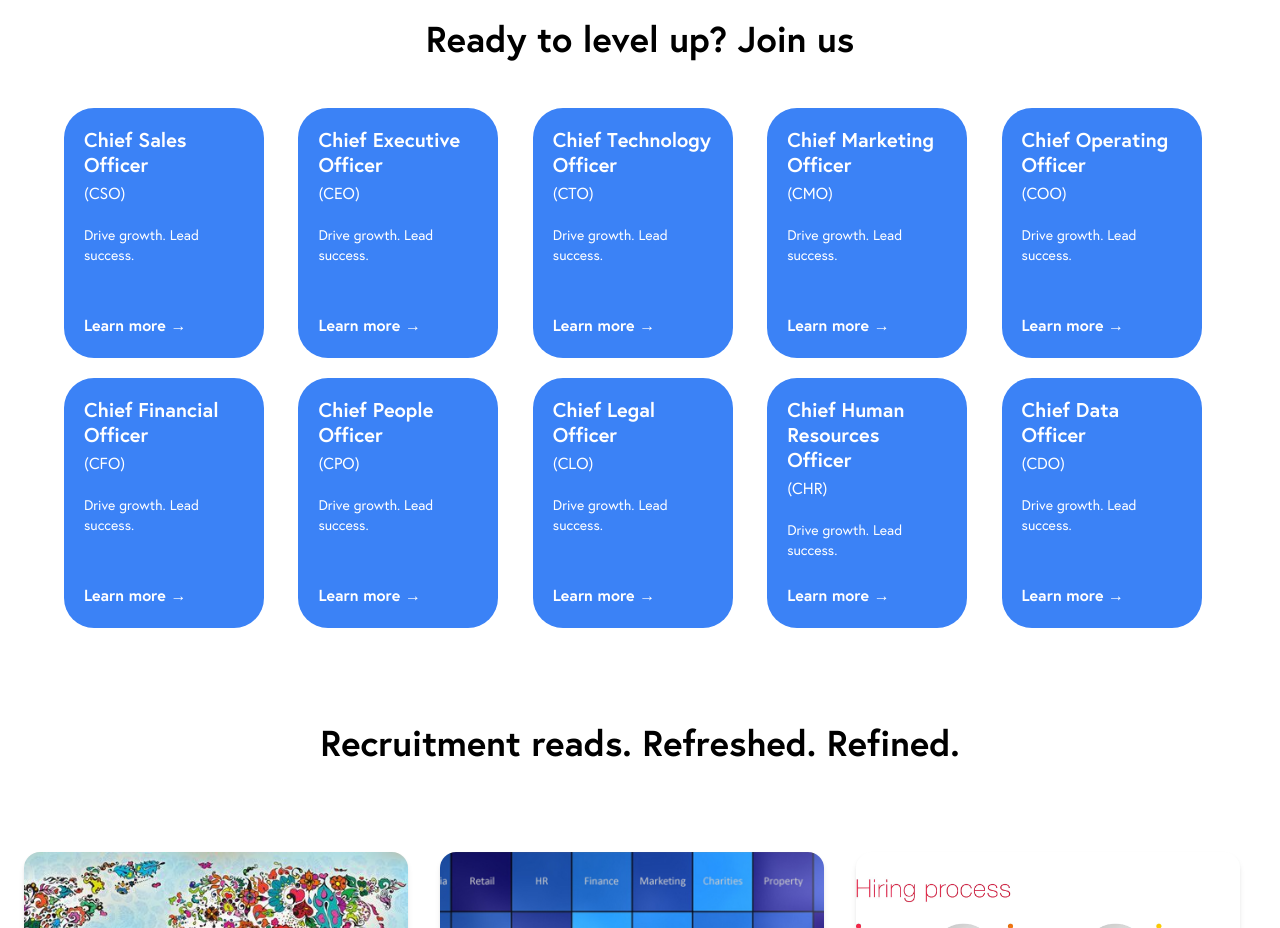
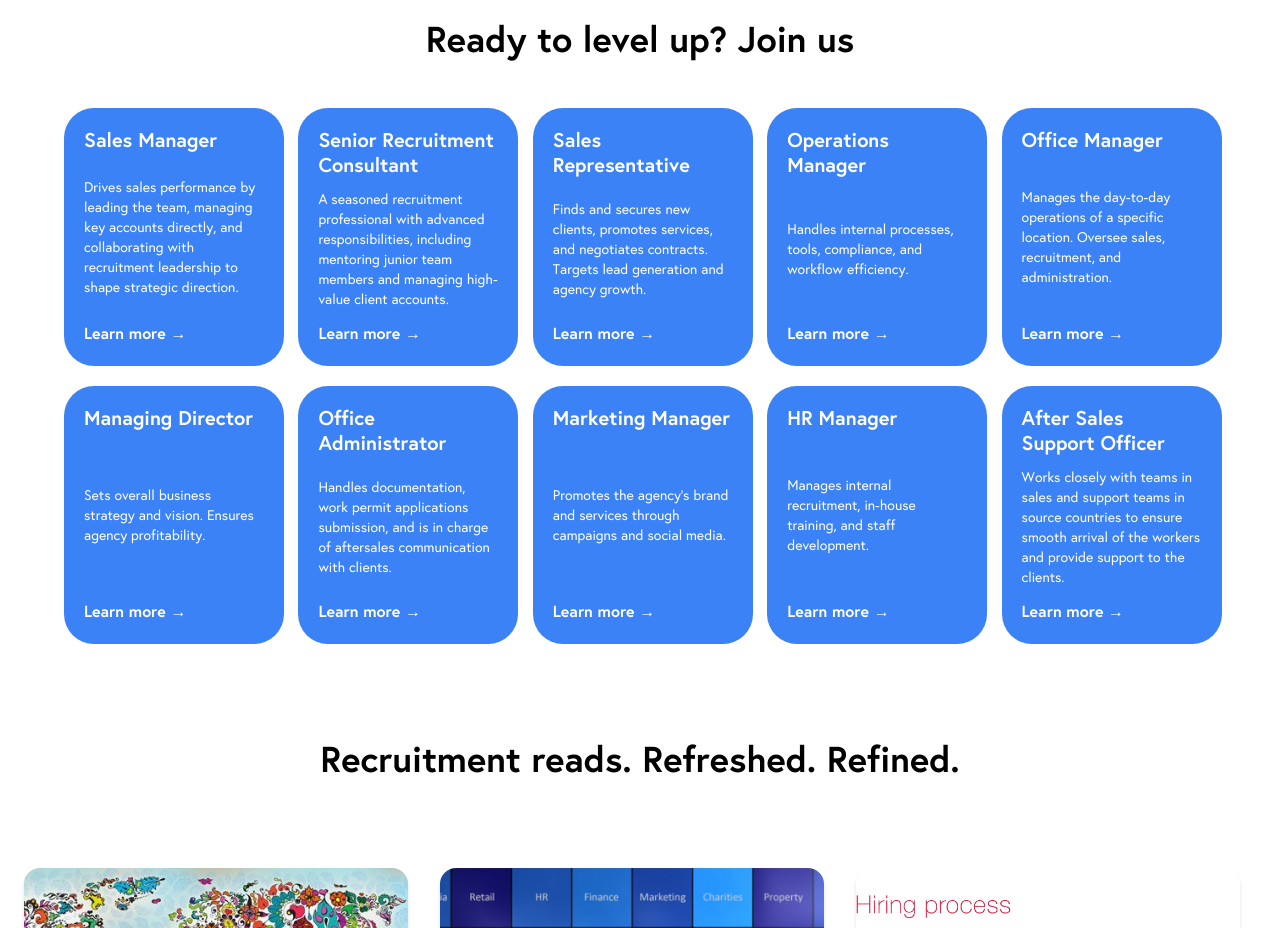
Before and after one commit to Ababil-Group/Recruitment-4u, a Next.js app: page /en/Behind-the-Brand in a window 1280 px wide. Shown: the part 1280-2208 px from the top of the page. Built offline with nearby package versions, Linux system fonts and the light colour scheme.

Commit message:
update card content

```diff
--- a/src/components/common/TeamCard.tsx
+++ b/src/components/common/TeamCard.tsx
@@ -2,7 +2,7 @@
 
 interface TeamCardProps {
   name: string;
-  title: string;
+  // title: string;
   description?: string;
   emailLink?: string;
   bgColor?: string;
@@ -10,28 +10,28 @@
 
 const TeamCard: FC<TeamCardProps> = ({
   name,
-  title,
+
   description,
   emailLink,
   bgColor = "bg-blue-500",
 }) => {
   return (
     <div
-      className={`lg:w-[200px] lg:h-[240px] md:w-[220px] md:h-[250px] sm:w-full sm:min-h-[250px] w-full min-h-[250px] ${bgColor} text-white rounded-[30px] flex flex-col justify-between  p-5`}>
+      className={`lg:w-[220px] lg:h-auto md:w-[220px] md:h-[250px] sm:w-full sm:min-h-[250px] w-full min-h-[250px] ${bgColor} text-white rounded-[30px] flex flex-col justify-between  p-5`}>
       <div>
         <h3 className="text-xl font-bold leading-tight">{name}</h3>
-        <p className="text-md mt-1">({title})</p>
+        {/* <p className="text-md mt-1">({title})</p> */}
       </div>
 
       {description && (
-        <div className="text-sm mt-5">
+        <div className="text-sm mt-3">
           {description.split("\n").map((line, i) => (
             <p key={i}>{line}</p>
           ))}
         </div>
       )}
 
-      <div className="mt-auto text-base font-semibold">
+      <div className="mt-3 text-base font-semibold">
         <a
           href={emailLink ? `mailto:${emailLink}` : "#"}
           className="inline-flex items-center gap-1 hover:underline">
--- a/src/components/pages-layout/Behindthebrand/BehindOurTeam.tsx
+++ b/src/components/pages-layout/Behindthebrand/BehindOurTeam.tsx
@@ -13,62 +13,62 @@
         <div className="grid grid-cols-1  sm:grid-cols-2 md:grid-cols-3 lg:grid-cols-5 gap-5">
           <TeamCard
             name={t("teamsction.team1.name")}
-            title={t("teamsction.team1.position")}
-            description={t(`teamsction.team1.description`)}
+            // title={t("teamsction.team1.position")}
+            description={t("teamsction.team1.description")}
             emailLink="sales@company.com"
           />
           <TeamCard
             name={t("teamsction.team2.name")}
-            title={t("teamsction.team2.position")}
+            // title={t("teamsction.team2.position")}
             description={t("teamsction.team2.description")}
             emailLink="sales@company.com"
           />
           <TeamCard
             name={t("teamsction.team3.name")}
-            title={t("teamsction.team3.position")}
+            // title={t("teamsction.team3.position")}
             description={t("teamsction.team3.description")}
             emailLink="sales@company.com"
           />
           <TeamCard
             name={t("teamsction.team4.name")}
-            title={t("teamsction.team4.position")}
+            // title={t("teamsction.team4.position")}
             description={t("teamsction.team4.description")}
             emailLink="sales@company.com"
           />
           <TeamCard
             name={t("teamsction.team5.name")}
-            title={t("teamsction.team5.position")}
+            // title={t("teamsction.team5.position")}
             description={t("teamsction.team5.description")}
             emailLink="sales@company.com"
           />
           <TeamCard
             name={t("teamsction.team6.name")}
-            title={t("teamsction.team6.position")}
+            // title={t("teamsction.team6.position")}
             description={t("teamsction.team6.description")}
             emailLink="sales@company.com"
           />
           <TeamCard
             name={t("teamsction.team7.name")}
-            title={t("teamsction.team7.position")}
+            // title={t("teamsction.team7.position")}
             description={t("teamsction.team7.description")}
             emailLink="sales@company.com"
           />
           <TeamCard
             name={t("teamsction.team8.name")}
-            title={t("teamsction.team8.position")}
+            // title={t("teamsction.team8.position")}
             description={t("teamsction.team8.description")}
             emailLink="sales@company.com"
           />
 
           <TeamCard
             name={t("teamsction.team9.name")}
-            title={t("teamsction.team9.position")}
+            // title={t("teamsction.team9.position")}
             description={t("teamsction.team9.description")}
             emailLink="sales@company.com"
           />
           <TeamCard
             name={t("teamsction.team10.name")}
-            title={t("teamsction.team10.position")}
+            // title={t("teamsction.team10.position")}
             description={t("teamsction.team10.description")}
             emailLink="sales@company.com"
           />
```
Also changed, not shown: messages/en.json.
